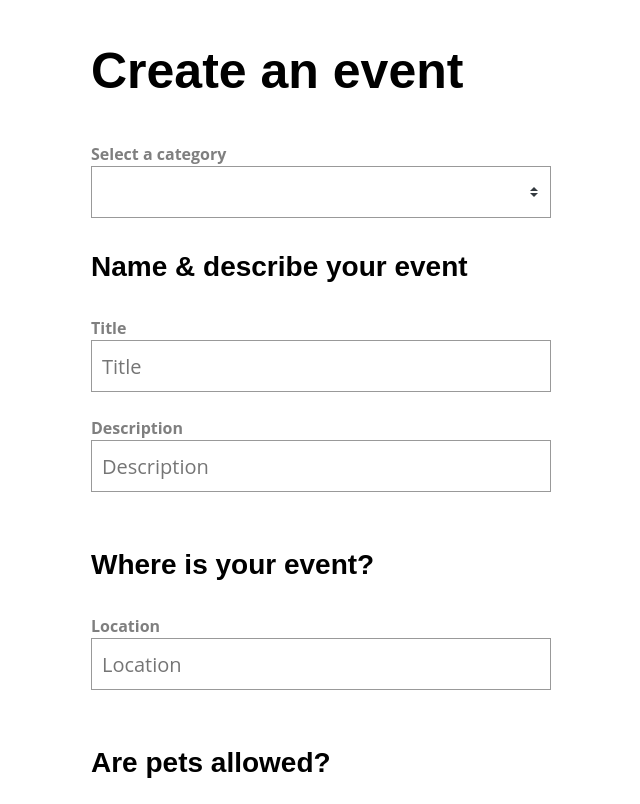
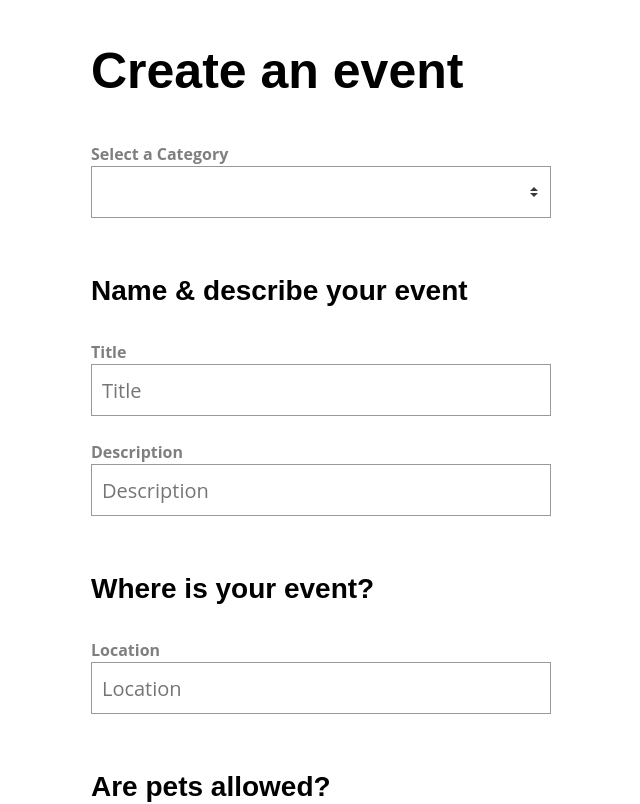
Before and after one commit to audrywolters/Vue-3-Forms, a Vue app: page / in a window 1280 px wide. Shown: the top 804 px of the page, without its empty margins (339-979 px from the left). Built offline with nearby package versions, Linux system fonts and the light colour scheme.

Commit message:
created BaseSelect. replaced original with in SimpleForm

```diff
--- /dev/null
+++ b/src/components/BaseSelect.vue
@@ -0,0 +1,37 @@
+<template>
+    <label v-if="label">{{ label }}</label>
+      <select
+        :value="modelValue"
+        class="field"
+        v-bind="{
+            ...$attrs,
+            onChange: ($event) => { $emit('update:modelValue'), $event.target.value }
+        }"
+      >
+        <option
+          v-for="option in options"
+          :value="option"
+          :key="option"
+          :selected="option === modelValue"
+        >{{ option }}</option>
+      </select>
+</template>
+
+<script>
+export default {
+    props: {
+        label: {
+            type: String,
+            default: ''
+        },
+        modelValue: {
+            type: [String, Number],
+            default: ''
+        },
+        options: {
+            type: Array,
+            required: true
+        }
+    }
+}
+</script>
--- a/src/views/SimpleForm.vue
+++ b/src/views/SimpleForm.vue
@@ -3,15 +3,11 @@
     <h1>Create an event</h1>
     <form>
 
-      <label>Select a category</label>
-      <select v-model="event.category">
-        <option
-          v-for="option in categories"
-          :value="option"
-          :key="option"
-          :selected="option === event.category"
-        >{{ option }}</option>
-      </select>
+      <BaseSelect
+        :options="categories"
+        v-model="event.category"
+        label="Select a Category"
+      />
 
       <h3>Name & describe your event</h3>
 
@@ -82,6 +78,7 @@
 
 <script>
 import BaseInput from "../components/BaseInput.vue"
+import BaseSelect from "../components/BaseSelect.vue";
 export default {
     data() {
         return {
@@ -107,6 +104,6 @@
             }
         };
     },
-    components: { BaseInput }
+    components: { BaseInput, BaseSelect }
 }
 </script>
```
